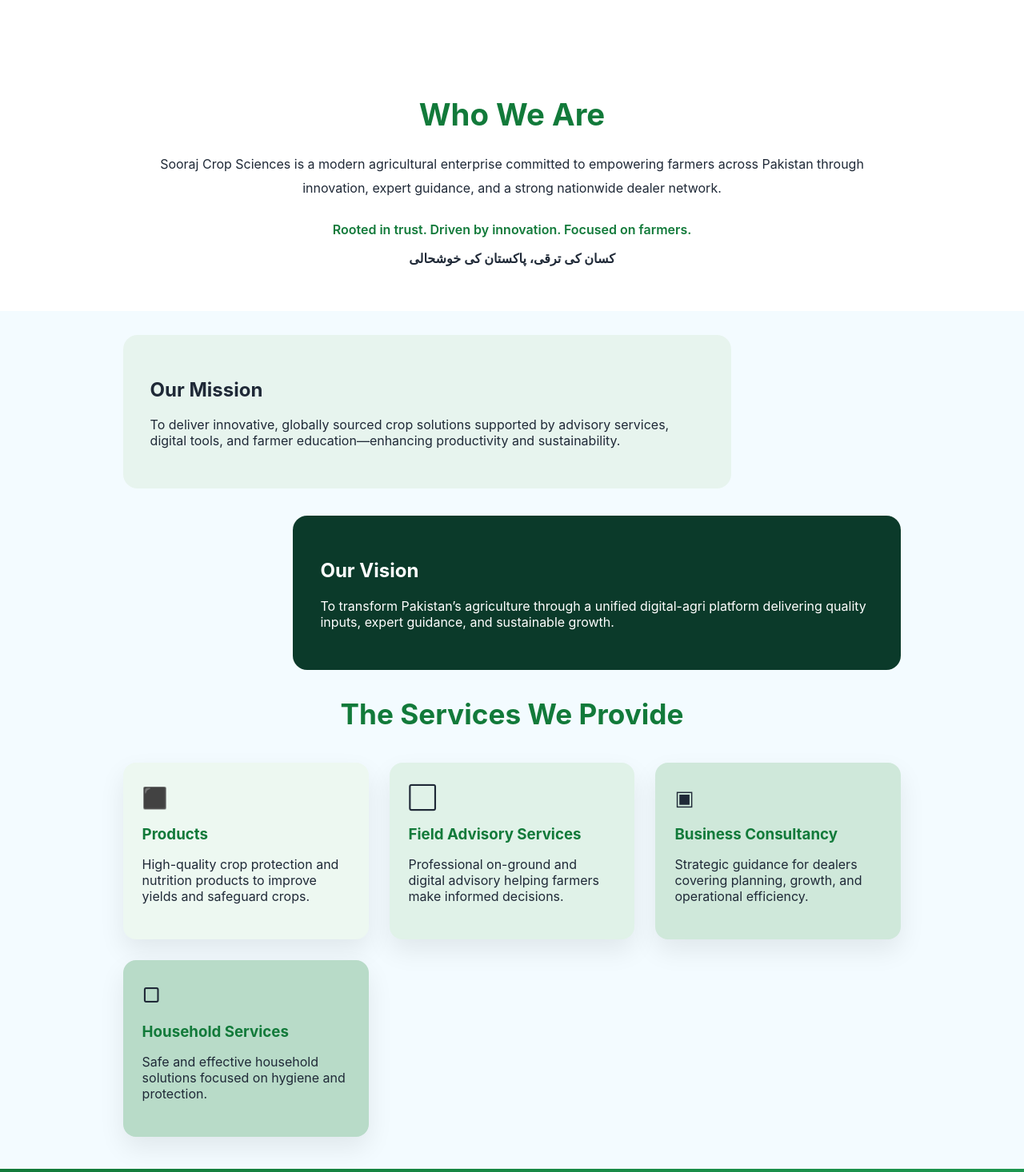
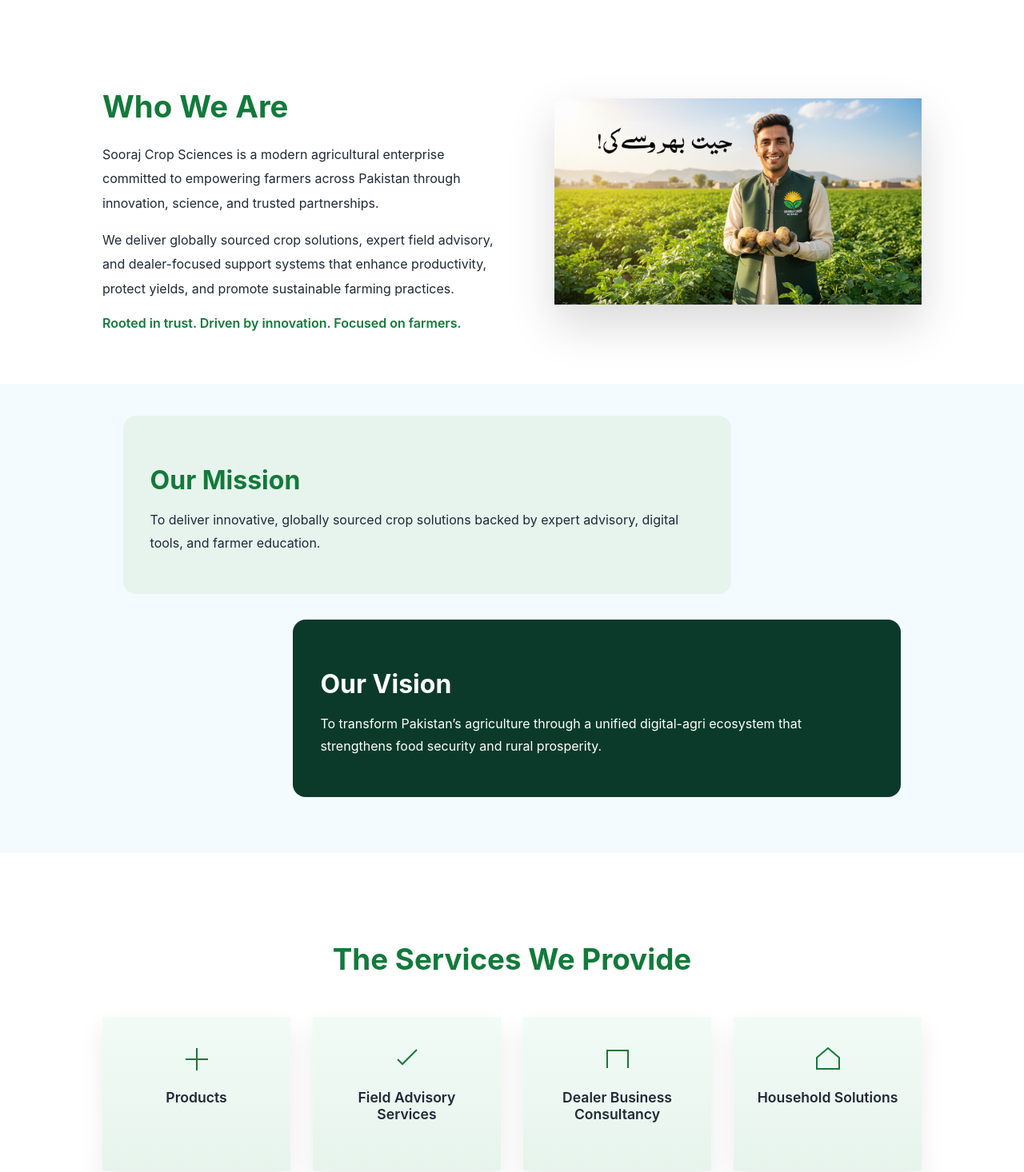
Before and after one commit to iamna122/sooraj-crop-sciences, a React (Create React App) app: page /About in a window 1280 px wide. Shown: the part 755-2221 px from the top of the page at 80% size. Built offline with nearby package versions, Linux system fonts and the light colour scheme; the HTML template or start-up script is replaced by a standard one.

Commit message:
added image and SVG icons

```diff
--- a/src/pages/About.jsx
+++ b/src/pages/About.jsx
@@ -1,24 +1,22 @@
 import React, { useEffect } from "react";
 import aboutBanner from "../assets/about-banner.jpg";
+import aboutSideImage from "../assets/about-side.jpg";
 
 export default function About() {
   useEffect(() => {
     const items = document.querySelectorAll(
       ".fade-up, .slide-left, .slide-right"
     );
-
     const observer = new IntersectionObserver(
       entries => {
         entries.forEach(entry => {
           if (entry.isIntersecting) {
             entry.target.classList.add("show");
-            observer.unobserve(entry.target);
           }
         });
       },
-      { threshold: 0.2 }
+      { threshold: 0.15 }
     );
-
     items.forEach(item => observer.observe(item));
   }, []);
 
@@ -35,218 +33,235 @@
             height: "100%",
             objectFit: "cover",
             objectPosition: "center top",
+            display: "block",
           }}
         />
       </section>
 
       {/* ================= WHO WE ARE ================= */}
-      <section className="fade-up" style={{ padding: "90px 12% 40px", textAlign: "center" }}>
-        <h2 style={{ color: "#127a3a", fontSize: "2.4rem", marginBottom: 24 }}>
+      <section style={{ padding: "80px 10% 50px" }}>
+        <div
+          style={{
+            display: "grid",
+            gridTemplateColumns: "1.1fr 1fr",
+            gap: 60,
+            alignItems: "center",
+          }}
+        >
+          <div className="slide-left">
+            <h2 style={{ color: "#127a3a", fontSize: "2.4rem", marginBottom: 22 }}>
               Who We Are
             </h2>
 
-        <p style={{ maxWidth: 900, margin: "auto", lineHeight: 1.9 }}>
-          Sooraj Crop Sciences is a modern agricultural enterprise committed to
-          empowering farmers across Pakistan through innovation, expert guidance,
-          and a strong nationwide dealer network.
+            <p style={{ lineHeight: 1.9, marginBottom: 14 }}>
+              Sooraj Crop Sciences is a modern agricultural enterprise committed
+              to empowering farmers across Pakistan through innovation, science,
+              and trusted partnerships.
             </p>
 
-        <p style={{ marginTop: 26, fontWeight: 600, color: "#127a3a" }}>
-          Rooted in trust. Driven by innovation. Focused on farmers.
+            <p style={{ lineHeight: 1.9, marginBottom: 18 }}>
+              We deliver globally sourced crop solutions, expert field advisory,
+              and dealer-focused support systems that enhance productivity,
+              protect yields, and promote sustainable farming practices.
             </p>
 
-        <p style={{ marginTop: 8, fontWeight: 600 }}>
-          کسان کی ترقی، پاکستان کی خوشحالی
-        </p>
-      </section>
-
-      {/* ================= MISSION & VISION ================= */}
-      <section style={{ padding: "30px 12% 40px", background: "#f3fbff" }}>
-
-        <div className="slide-left mission-box">
-          <h2>Our Mission</h2>
-          <p>
-            To deliver innovative, globally sourced crop solutions supported by
-            advisory services, digital tools, and farmer education—enhancing
-            productivity and sustainability.
+            <p style={{ fontWeight: 600, color: "#127a3a" }}>
+              Rooted in trust. Driven by innovation. Focused on farmers.
             </p>
           </div>
 
-        <div className="slide-right vision-box">
-          <h2>Our Vision</h2>
-          <p>
-            To transform Pakistan’s agriculture through a unified digital-agri
-            platform delivering quality inputs, expert guidance, and sustainable
-            growth.
-          </p>
-        </div>
-
-        {/* ================= SERVICES (MOVED HERE) ================= */}
-        <div className="fade-up services-wrapper">
-          <h2 className="services-title">The Services We Provide</h2>
-
-          <div className="services-grid">
-
-            <div className="service-card s1">
-              <div className="icon">⬛</div>
-              <h3>Products</h3>
-              <p>
-                High-quality crop protection and nutrition products to improve
-                yields and safeguard crops.
-              </p>
-            </div>
-
-            <div className="service-card s2">
-              <div className="icon">⬜</div>
-              <h3>Field Advisory Services</h3>
-              <p>
-                Professional on-ground and digital advisory helping farmers make
-                informed decisions.
-              </p>
-            </div>
-
-            <div className="service-card s3">
-              <div className="icon">▣</div>
-              <h3>Business Consultancy</h3>
-              <p>
-                Strategic guidance for dealers covering planning, growth, and
-                operational efficiency.
-              </p>
-            </div>
-
-            <div className="service-card s4">
-              <div className="icon">▢</div>
-              <h3>Household Services</h3>
-              <p>
-                Safe and effective household solutions focused on hygiene and
-                protection.
-              </p>
-            </div>
-
+          <div className="slide-right">
+            <img
+              src={aboutSideImage}
+              alt="Agricultural Support"
+              style={{
+                width: "100%",
+                height: "100%",
+                objectFit: "cover",
+                boxShadow: "0 25px 55px rgba(0,0,0,0.15)",
+              }}
+            />
           </div>
         </div>
       </section>
 
-      {/* ================= CTA ================= */}
-      <section className="cta-strip">
-        <h2>Become a Dealer</h2>
-        <p>
-          Partner with Sooraj Crop Sciences and grow with a trusted agricultural brand.
+      {/* ================= MISSION & VISION ================= */}
+      <section style={{ padding: "40px 12% 70px", background: "#f3fbff" }}>
+        <div
+          className="slide-left"
+          style={{
+            background: "#e7f4ee",
+            padding: 34,
+            borderRadius: 16,
+            maxWidth: 760,
+            marginBottom: 32,
+          }}
+        >
+          <h2 style={{ color: "#127a3a", fontSize: "2rem", marginBottom: 14 }}>
+            Our Mission
+          </h2>
+          <p style={{ lineHeight: 1.8 }}>
+            To deliver innovative, globally sourced crop solutions backed by
+            expert advisory, digital tools, and farmer education.
           </p>
-        <button>Join Our Network</button>
+        </div>
+
+        <div
+          className="slide-right"
+          style={{
+            background: "#0b3a2a",
+            color: "#fff",
+            padding: 34,
+            borderRadius: 16,
+            maxWidth: 760,
+            marginLeft: "auto",
+          }}
+        >
+          <h2 style={{ fontSize: "2rem", marginBottom: 14 }}>Our Vision</h2>
+          <p style={{ lineHeight: 1.75 }}>
+            To transform Pakistan’s agriculture through a unified digital-agri
+            ecosystem that strengthens food security and rural prosperity.
+          </p>
+        </div>
       </section>
 
-      {/* ================= STYLES ================= */}
+      {/* ================= SERVICES ================= */}
+      <section style={{ padding: "80px 10%", textAlign: "center" }}>
+        <h2 style={{ color: "#127a3a", fontSize: "2.3rem", marginBottom: 50 }}>
+          The Services We Provide
+        </h2>
+
+        <div
+          style={{
+            display: "grid",
+            gridTemplateColumns: "repeat(auto-fit, minmax(220px, 1fr))",
+            gap: 28,
+          }}
+        >
+          {services.map((s, i) => (
+            <div key={i} className="service-box fade-up">
+              {s.icon}
+              <h4>{s.title}</h4>
+            </div>
+          ))}
+        </div>
+      </section>
+
+      {/* ================= DEALER CTA ================= */}
+      <section className="dealer-cta">
+        <h2>Want to Become a Dealer?</h2>
+        <p>
+          Join our nationwide dealer network and partner with a company committed
+          to quality, innovation, and long-term growth.
+        </p>
+        <button>Become a Dealer</button>
+      </section>
+
+      {/* ================= STYLES & ANIMATIONS ================= */}
       <style>{`
-        .fade-up {
+        .fade-up, .slide-left, .slide-right {
           opacity: 0;
-          transform: translateY(40px);
           transition: all 0.8s ease;
         }
-        .fade-up.show {
+
+        .fade-up { transform: translateY(40px); }
+        .slide-left { transform: translateX(-60px); }
+        .slide-right { transform: translateX(60px); }
+
+        .show {
           opacity: 1;
-          transform: translateY(0);
+          transform: none;
         }
 
-        .slide-left, .slide-right {
-          opacity: 0;
-          transition: all 0.9s ease;
-          max-width: 760px;
-          padding: 34px;
-          border-radius: 18px;
-          margin-bottom: 34px;
+        .service-box {
+          background: linear-gradient(180deg, #f2fbf6, #e6f4ec);
+          padding: 36px 24px;
+          borderRadius: 16px;
+          box-shadow: 0 14px 30px rgba(0,0,0,0.08);
+          transition: all 0.35s ease;
         }
 
-        .slide-left { transform: translateX(-60px); }
-        .slide-right { transform: translateX(60px); margin-left: auto; }
-
-        .slide-left.show, .slide-right.show {
-          opacity: 1;
-          transform: translateX(0);
+        .service-box:hover {
+          transform: translateY(-10px);
+          box-shadow: 0 22px 45px rgba(0,0,0,0.15);
         }
 
-        .mission-box {
-          background: #e7f4ee;
+        .service-box h4 {
+          margin-top: 16px;
+          font-size: 1.1rem;
+          font-weight: 600;
         }
 
-        .vision-box {
-          background: #0b3a2a;
+        .dealer-cta {
+          background: #1b8f57;
           color: #fff;
+          padding: 55px 10%;
+          text-align: center;
         }
 
-        .services-wrapper {
-          margin-top: 20px;
-        }
-
-        .services-title {
-          text-align: center;
-          color: #127a3a;
-          font-size: 2.2rem;
-          margin-bottom: 40px;
-        }
-
-        .services-grid {
-          display: grid;
-          grid-template-columns: repeat(auto-fit, minmax(230px, 1fr));
-          gap: 26px;
-        }
-
-        .service-card {
-          padding: 28px 24px;
-          border-radius: 16px;
-          transition: all 0.35s ease;
-          box-shadow: 0 14px 32px rgba(0,0,0,0.08);
-        }
-
-        .service-card:hover {
-          transform: translateY(-8px);
-          box-shadow: 0 22px 48px rgba(0,0,0,0.14);
-        }
-
-        .icon {
-          font-size: 1.6rem;
-          margin-bottom: 10px;
-        }
-
-        .service-card h3 {
-          margin-bottom: 10px;
-          color: #127a3a;
-        }
-
-        /* Progressive green shades */
-        .s1 { background: #edf8f1; }
-        .s2 { background: #e0f2e8; }
-        .s3 { background: #cfe8da; }
-        .s4 { background: #b8dbc8; }
-
-        .cta-strip {
-          background: linear-gradient(135deg, #127a3a, #1f9d55);
-          color: #fff;
-          text-align: center;
-          padding: 70px 12%;
-        }
-
-        .cta-strip h2 {
-          font-size: 2.4rem;
+        .dealer-cta h2 {
+          font-size: 2.1rem;
           margin-bottom: 14px;
         }
 
-        .cta-strip button {
-          margin-top: 24px;
-          padding: 14px 36px;
-          border-radius: 30px;
-          border: none;
-          font-size: 1rem;
-          font-weight: 600;
+        .dealer-cta p {
+          max-width: 620px;
+          margin: 0 auto 24px;
+          line-height: 1.7;
+        }
+
+        .dealer-cta button {
           background: #fff;
           color: #127a3a;
+          border: none;
+          padding: 12px 28px;
+          borderRadius: 28px;
+          font-weight: 600;
           cursor: pointer;
         }
 
-        .cta-strip button:hover {
-          background: #f1f1f1;
+        @media (max-width: 900px) {
+          section > div {
+            grid-template-columns: 1fr !important;
+          }
         }
       `}</style>
     </div>
   );
 }
+
+/* ================= SERVICES DATA ================= */
+const services = [
+  {
+    title: "Products",
+    icon: (
+      <svg width="34" height="34" fill="none" stroke="#127a3a" strokeWidth="2">
+        <path d="M17 3v28M3 17h28" />
+      </svg>
+    ),
+  },
+  {
+    title: "Field Advisory Services",
+    icon: (
+      <svg width="34" height="34" fill="none" stroke="#127a3a" strokeWidth="2">
+        <path d="M5 17l6 6 18-18" />
+      </svg>
+    ),
+  },
+  {
+    title: "Dealer Business Consultancy",
+    icon: (
+      <svg width="34" height="34" fill="none" stroke="#127a3a" strokeWidth="2">
+        <path d="M4 28V6h26v22" />
+      </svg>
+    ),
+  },
+  {
+    title: "Household Solutions",
+    icon: (
+      <svg width="34" height="34" fill="none" stroke="#127a3a" strokeWidth="2">
+        <path d="M3 15l14-12 14 12v14H3z" />
+      </svg>
+    ),
+  },
+];
```
Also changed, not shown: src/assets/about-side.jpg (added). Lines whose indentation alone changed are shown as unchanged.
